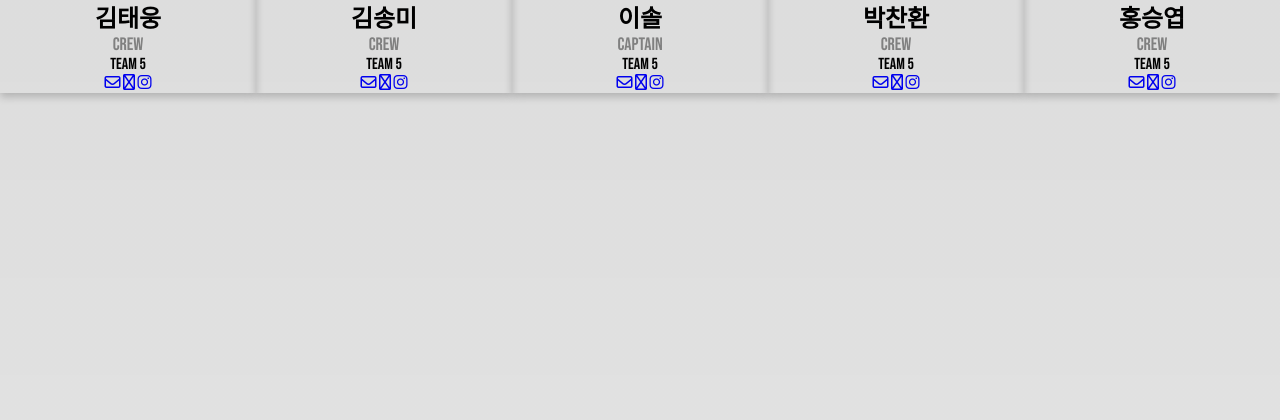
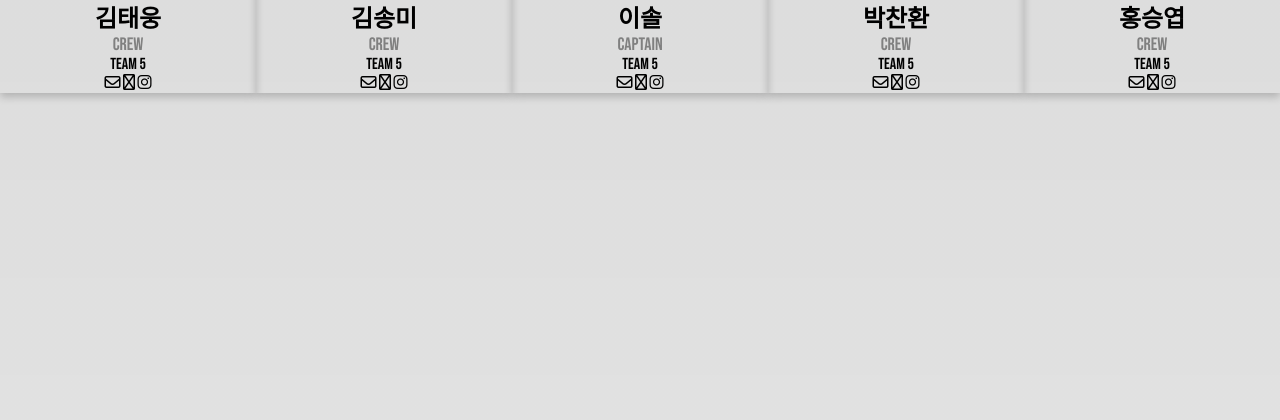
Before and after one commit to pinkiechanana/spartaminiprojects, a Python web app: template templates/index.html in a window 1280 px wide. Shown: the part 1627-2047 px from the top of the page. Run offline with Jinja, Linux system fonts and the light colour scheme; the template is opened without the code that fills it, so the values that code supplies are empty.

Commit message:
spartaproj2

```diff
--- a/templates/style.css
+++ b/templates/style.css
@@ -164,3 +164,9 @@ button:hover, a:hover {
     transform: translate(-50%,-50%);
     text-align: center;
 }
+
+a:link {
+    color: black;
+    background-color: transparent;
+    text-decoration: none;
+}
```
Also changed, not shown: templates/index.html (indentation only).
